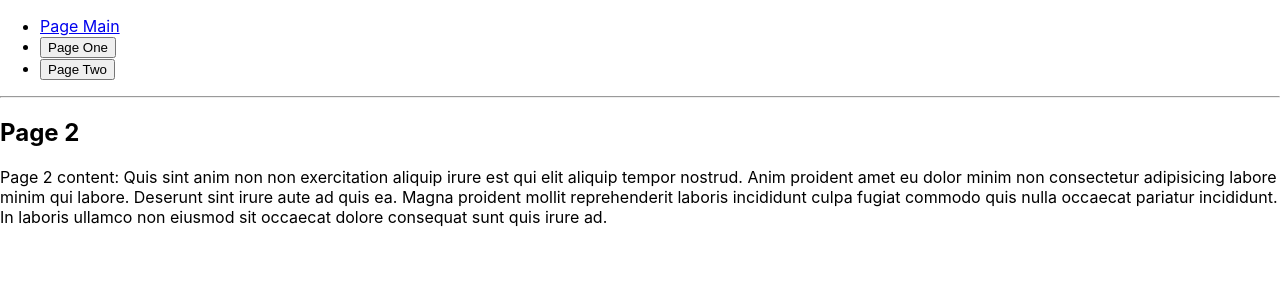
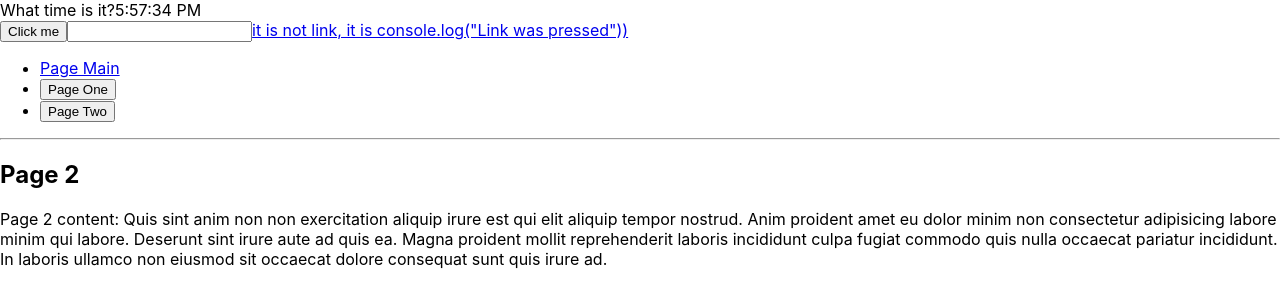
Before and after one commit to MaksMeamk/FirstReact, a React (Create React App) app: page /two in a window 1280 px wide. Shown: the top 308 px of the page. Built offline with nearby package versions, Linux system fonts and the light colour scheme.

Commit message:
LifeCycle

```diff
--- a/src/App2.js
+++ b/src/App2.js
@@ -1,9 +1,16 @@
 import { BrowserRouter, Routes, Route } from "react-router-dom";
 import { PageOne, PageTwo } from "./Pages";
 import MainPage from "./MainPage";
+import Events from "./Events";
+import Clock from "./Clock";
+// import tick from "./tick";
 
 const App2 = () => {
   return (
+    <>
+      {/* {setInterval(tick, 1000)} */}
+      <Clock />
+      <Events />
       <BrowserRouter>
         <Routes>
           <Route path="*" element={<MainPage />}>
@@ -13,6 +20,7 @@ const App2 = () => {
           </Route>
         </Routes>
       </BrowserRouter>
+    </>
   );
 };
 
--- /dev/null
+++ b/src/Clock.js
@@ -0,0 +1,22 @@
+import React from "react";
+
+class Clock extends React.Component {
+  constructor(props) {
+    super(props);
+    this.state = { time: new Date() };
+  }
+  tick() {
+    this.setState({ time: new Date() });
+  }
+  componentDidMount() {
+    const timerID = setInterval(() => this.tick(), 1000);
+  }
+  componentWillUnmount() {
+    clearInterval(this.timerID);
+  }
+
+  render() {
+    return <div>What time is it?{this.state.time.toLocaleTimeString()} </div>;
+  }
+}
+export default Clock;
--- /dev/null
+++ b/src/Events.js
@@ -0,0 +1,19 @@
+import React from "react";
+
+const Events = () => {
+  const handlClick = (q) => {
+    q.preventDefault();
+    console.log("Link was pressed");
+  };
+  return (
+    <>
+      <button onClick={() => console.log("I was pressed")}>Click me </button>
+      <input onChange={(e) => console.log(e.target.value)} />
+      <a href="www.google.com" onClick={handlClick}>
+        it is not link, it is console.log("Link was pressed"))
+      </a>
+    </>
+  );
+};
+
+export default Events;
--- a/src/index.js
+++ b/src/index.js
@@ -1,8 +1,9 @@
 import React from "react";
 import ReactDOM from "react-dom/client";
 import "./index.css";
+//import App from "./App";
+import reportWebVitals from "./reportWebVitals";
 import App2 from "./App2";
-import reportWebVitals from "./reportWebVitals";
 
 const root = ReactDOM.createRoot(document.getElementById("root"));
 root.render(
--- /dev/null
+++ b/src/tick.js
@@ -0,0 +1,15 @@
+// import React from "react";
+// import ReactDOM from "react-dom/client";
+
+// function tick() {
+//   const elem = (
+//     <div>
+//       <h1>Hello world</h1>
+//       <h2>It is {new Date().toLocaleTimeString()}</h2>
+//     </div>
+//   );
+
+//   //   const root = ReactDOM.createRoot(document.getElementById("root"));
+//   //root.render(elem);
+// }
+// export default tick;
```
Lines whose indentation alone changed are shown as unchanged.
